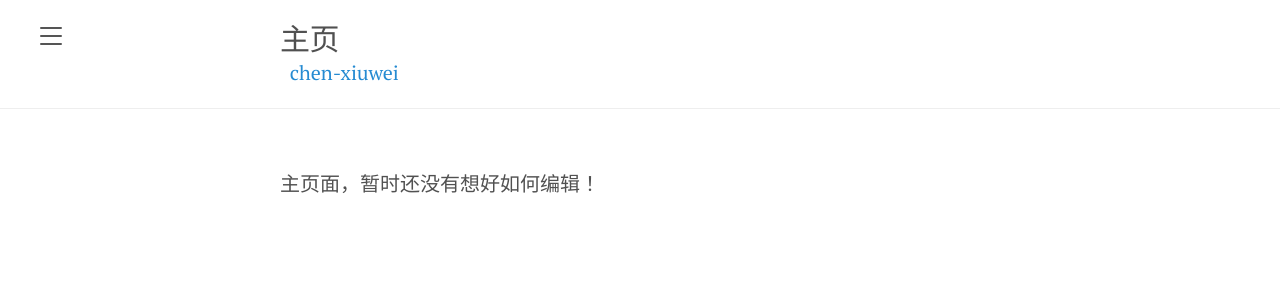
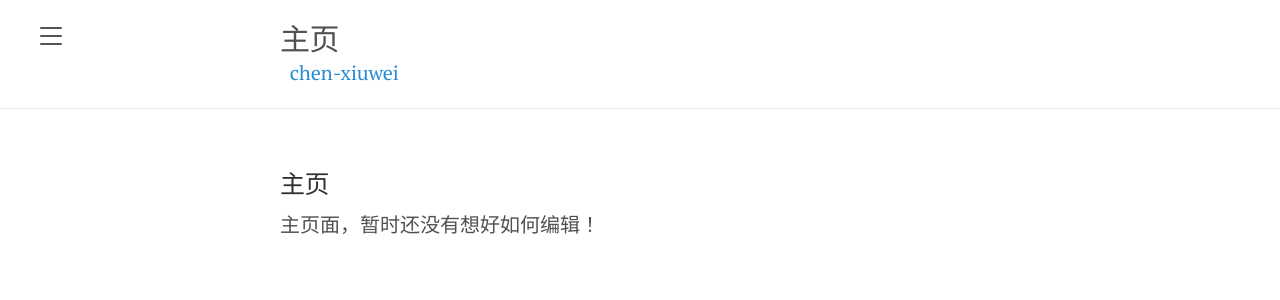
Before and after one commit to chen-xw/chen-xw.github.io, a Jekyll site: the page built from index.markdown, in a window 1280 px wide. Shown: the top 300 px of the page. Built offline with Jekyll 4.4.1, drawn with Linux system fonts in a browser that asks for light colours; comment, search, counter and statistics services are not loaded.

Commit message:
Update page.html

```diff
--- a/_layouts/page.html
+++ b/_layouts/page.html
@@ -3,6 +3,7 @@ layout: default
 ---
 
 <div class="page">
+  <h3 class="page-title">{{ page.title }}</h3>
 
   {{ content }}
 </div>
```
